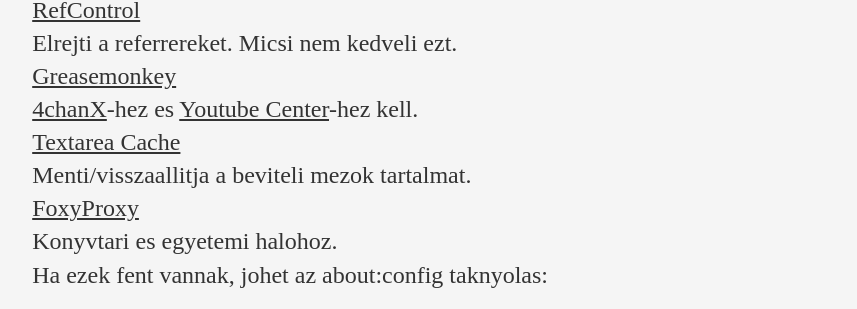
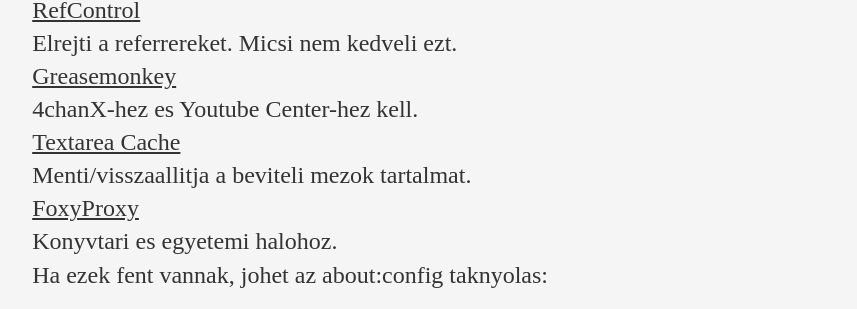
Before and after one commit to 4p3/4p3.github.io, a Jekyll site: the page built from _posts/2014-01-27-jegyzet-firefoxhoz.markdown, in a window 1280 px wide. Shown: the part 1129-1438 px from the top of the page, without its empty margins (211-1068 px from the left). Built offline with Jekyll 4.4.1, drawn with Linux system fonts in a browser that asks for light colours; Markdown is read by kramdown in place of the engine named in the settings.

Commit message:
fixed links again

```diff
--- a/_layouts/default.html
+++ b/_layouts/default.html
@@ -36,12 +36,12 @@
   {% if paginator.previous_page %}
     <div class="footer-navigation"><a href="{{ paginator.previous_page_path | prepend: site.baseurl | replace: '//', '/' }}">&lt;&lt; elozo</a>
   {% else %}
-    <div class="footer-navigation"><a>&lt;&lt; elozo</a>
+    <div class="footer-navigation">&lt;&lt; elozo
   {% endif %}
   {% if paginator.next_page %}
      | <a href="{{ paginator.next_page_path | prepend: site.baseurl | replace: '//', '/' }}">kovetkezo &gt;&gt;</a></div>
   {% else %}
-     | <a>kovetkezo &gt;&gt;</a></div>
+     | kovetkezo &gt;&gt;</div>
   {% endif %}
 {% endif %}
     {% if paginator.total_pages == 1 %}
--- a/_posts/2014-01-27-jegyzet-firefoxhoz.markdown
+++ b/_posts/2014-01-27-jegyzet-firefoxhoz.markdown
@@ -56,7 +56,7 @@
 
         <tr>
             <td><a href="https://addons.mozilla.org/en-US/firefox/addon/greasemonkey/">Greasemonkey</a><br>
-                <a>4chanX</a>-hez es <a>Youtube Center</a>-hez kell.</td>
+                4chanX-hez es Youtube Center-hez kell.</td>
         </tr>
 
         <tr>
```
